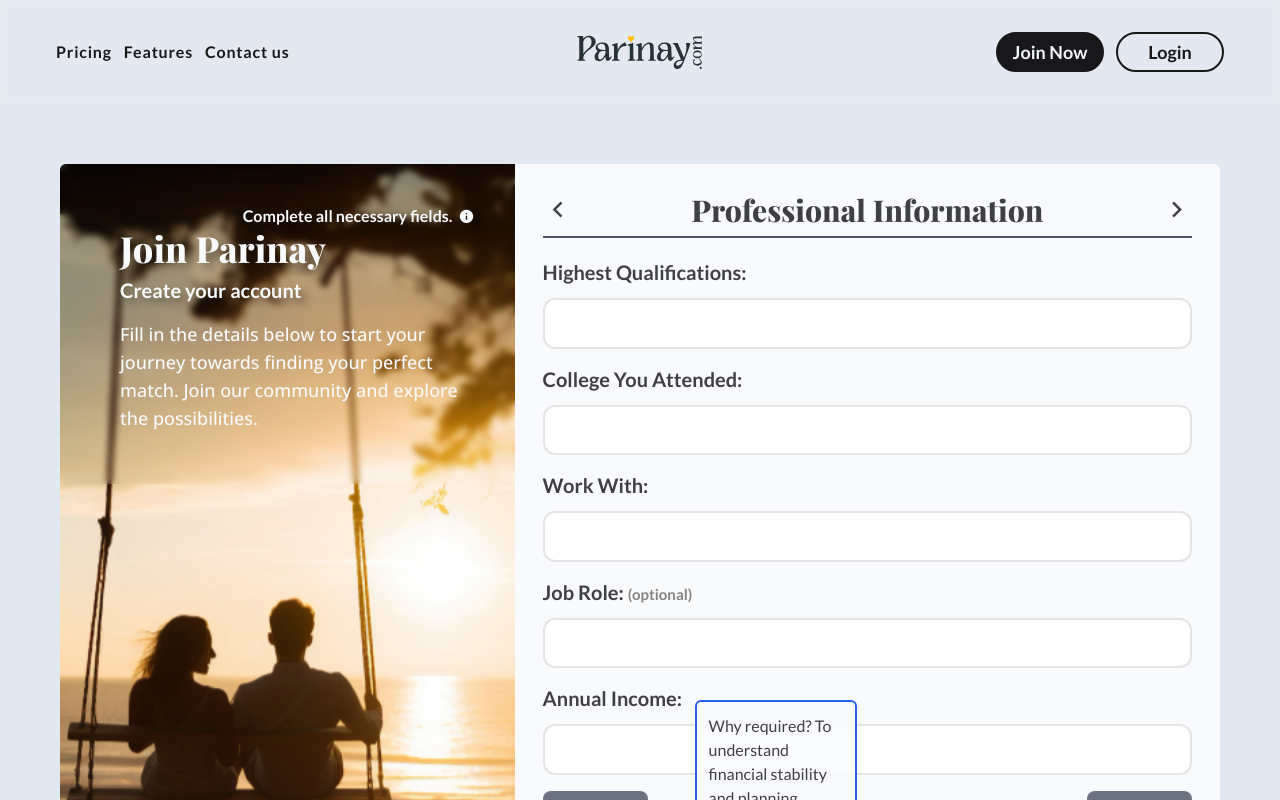
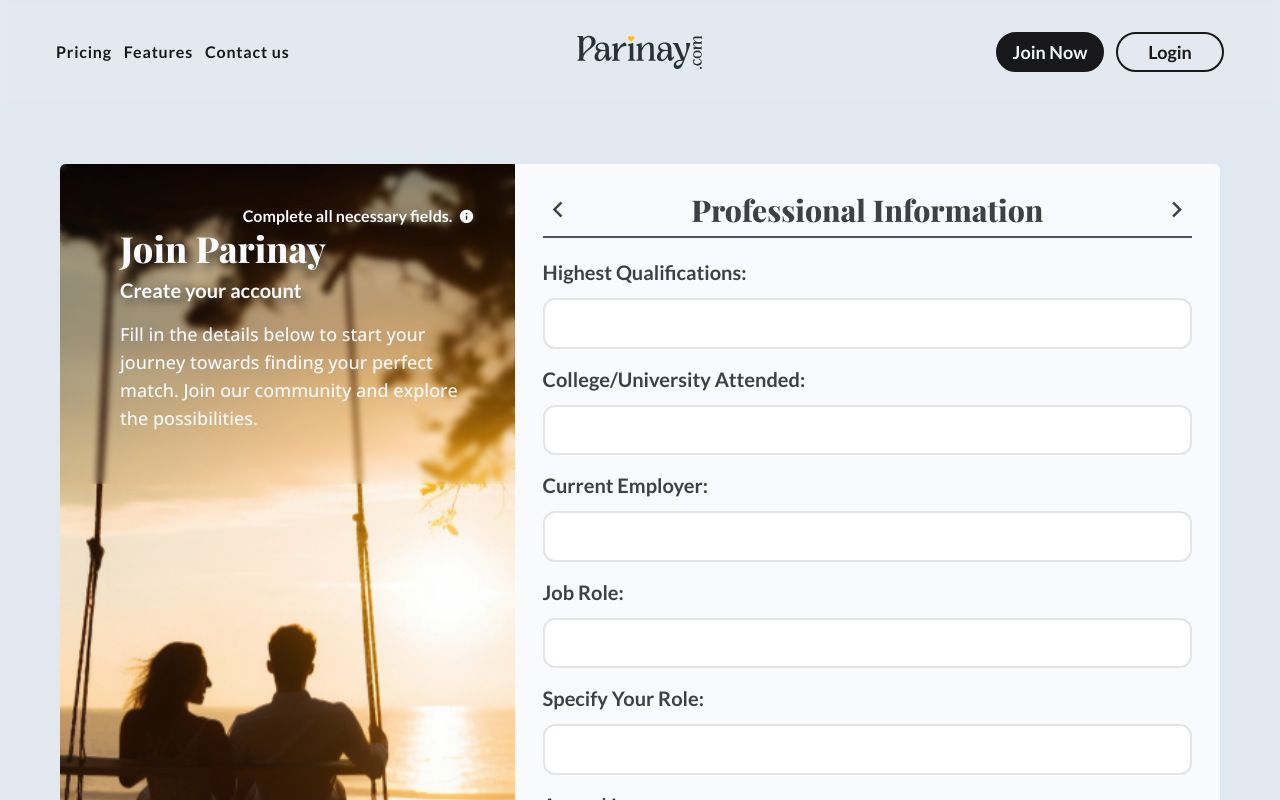
Before and after one commit to JyotiInHex/Parinay, a React (Create React App) app: page /register in a window 1280 px wide. Shown: the top 800 px of the page. Built offline with nearby package versions, Linux system fonts and the light colour scheme; the HTML template or start-up script is replaced by a standard one; a web font is replaced by a local one.

Commit message:
today last

```diff
--- a/src/auth/register.jsx
+++ b/src/auth/register.jsx
@@ -1,6 +1,7 @@
-import React, { useState } from "react";
+import React, {useState} from "react";
 import registerBg from "../assets/registration-1.webp";
 import validation from "./validation";
+
 import {
   profileFor,
   genders,
@@ -14,6 +15,7 @@ import {
   pets,
   qualifications,
   workWith,
+  jobRole,
   incomeList,
 } from "../data/formData";
 
@@ -42,6 +44,7 @@ const Register = () => {
     collegeName: "",
     workWith: "",
     jobRole: "",
+    additionalJobRole:"",
     annualIncome: "",
   });
   const [animation, setAnimation] = useState("");
@@ -78,6 +81,7 @@ const Register = () => {
   const handleSubmission = (e) => {
     e.preventDefault();
   };
+
   return (
     <>
       <div className="relative w-full h-auto p-5">
@@ -108,7 +112,7 @@ const Register = () => {
             </p>
           </div>
           <form
-            className="w-full h-auto bg-slate-50 rounded-r-md overflow-x-clip"
+            className="registrationForm w-full h-auto bg-slate-50 rounded-r-md overflow-x-clip"
             method="POST"
             onSubmit={handleSubmission}
           >
@@ -299,7 +303,7 @@ const Register = () => {
                         type="button"
                         onClick={handleNext}
                       >
-                        Next{" "}
+                        Next
                         <i className="ri-arrow-right-s-line text-end font-medium"></i>
                       </button>
                     </div>
@@ -464,7 +468,7 @@ const Register = () => {
                         type="button"
                         onClick={handlePrev}
                       >
-                        <i className="ri-arrow-left-s-line text-end font-medium"></i>{" "}
+                        <i className="ri-arrow-left-s-line text-end font-medium"></i>
                         Back
                       </button>
                       <button
@@ -472,7 +476,7 @@ const Register = () => {
                         type="button"
                         onClick={handleNext}
                       >
-                        Next{" "}
+                        Next
                         <i className="ri-arrow-right-s-line text-end font-medium"></i>
                       </button>
                     </div>
@@ -792,7 +796,7 @@ const Register = () => {
                         type="button"
                         onClick={handlePrev}
                       >
-                        <i className="ri-arrow-left-s-line text-end font-medium"></i>{" "}
+                        <i className="ri-arrow-left-s-line text-end font-medium"></i>
                         Back
                       </button>
                       <button
@@ -800,7 +804,7 @@ const Register = () => {
                         type="button"
                         onClick={handleNext}
                       >
-                        Next{" "}
+                        Next
                         <i className="ri-arrow-right-s-line text-end font-medium"></i>
                       </button>
                     </div>
@@ -852,7 +856,7 @@ const Register = () => {
                                   key={category}
                                 >
                                   <div className="px-4 py-2 text-xl text-center font-opensans font-semibold bg-zinc-100">
-                                    -{category} -
+                                    -{category}-
                                   </div>
                                   {qualifications[category].map((HQ, index) => (
                                     <label
@@ -878,13 +882,13 @@ const Register = () => {
                       </div>
                     </label>
 
-                    {/* School/College You Attended */}
+                    {/* College/University Attended */}
                     <label
                       className="relative flex flex-col gap-3 mb-4"
                       htmlFor="College You Attended"
                     >
                       <h3 className="text-xl font-lato font-semibold">
-                        College You Attended:{" "}
+                        College/University Attended:
                         {formData.qualifications === "preferred not to say" && (
                           <span className="optional">(optional)</span>
                         )}
@@ -909,13 +913,13 @@ const Register = () => {
                       />
                     </label>
 
-                    {/*  Work With */}
+                    {/*  Current Employer */}
                     <label
                       className="relative flex flex-col gap-3 mb-4"
-                      htmlFor="Work With"
+                      htmlFor="Current Employer"
                     >
                       <h3 className="text-xl font-lato font-semibold">
-                        Work With:
+                        Current Employer:
                       </h3>
                       {errors.workWith && (
                         <p className="error">{errors.workWith}</p>
@@ -925,7 +929,7 @@ const Register = () => {
                           className="outline-none border-2 border-zinc-200 rounded-xl w-full py-3 px-4 text-lg font-lato font-semibold text-zinc-800 leading-tight cursor-pointer transition-all focus:border-blue-500"
                           type="text"
                           name="workWith"
-                          id="Work With"
+                          id="Current Employer"
                           value={formData.workWith}
                           readOnly
                           onClick={() => {
@@ -961,18 +965,97 @@ const Register = () => {
                       </div>
                     </label>
 
-                    {/* Job Role */}
-                    <label className="flex flex-col gap-3 mb-4" htmlFor="Job Role">
+                    {/*  Job Role */}
+                    <label
+                      className="relative flex flex-col gap-3 mb-4"
+                      htmlFor="Job Role"
+                    >
                       <h3 className="text-xl font-lato font-semibold">
-                        Job Role: <span className="optional">(optional)</span>
+                        Job Role:
                       </h3>
+                      {errors.jobRole && (
+                        <p className="error">{errors.jobRole}</p>
+                      )}
+                      <div className="relative">
+                        <input
+                          className="outline-none border-2 border-zinc-200 rounded-xl w-full py-3 px-4 text-lg font-lato font-semibold text-zinc-800 leading-tight cursor-pointer transition-all focus:border-blue-500"
+                          type="text"
+                          name="jobRole"
+                          id="Job Role"
+                          value={formData.jobRole}
+                          readOnly
+                          onClick={() => {
+                            setIsDropdownOpen(!isDropdownOpen);
+                            setToggleDropdown("jobRole");
+                          }}
+                        />
+                        {!isDropdownOpen &&
+                          toggleDropdown === "jobRole" && (
+                            <div
+                              className="absolute w-full h-fit max-h-[350px] mt-1 bg-white border-2 border-zinc-200 overflow-x-hidden overflow-y-auto rounded-xl z-10"
+                              id="dropDownBox"
+                            >
+                              {Object.keys(jobRole).map((category) => (
+                                <div
+                                  className="flex flex-col gap-2"
+                                  key={category}
+                                >
+                                  <div className="px-4 py-2 text-xl text-center font-opensans font-semibold bg-zinc-100">
+                                    -{category}-
+                                  </div>
+                                  {
+                                  jobRole[category].map((role, index) => (
+                                    <label
+                                      key={index}
+                                      className="py-2 px-10 text-lg font-lato font-semibold cursor-pointer hover:bg-gray-100"
+                                      htmlFor={role.toLowerCase()}
+                                    >
+                                      <input
+                                        type="radio"
+                                        name="jobRole"
+                                        id={role.toLowerCase()}
+                                        className="w-fit h-5 hidden"
+                                        value={role.toLowerCase()}
+                                        onChange={handleChange}
+                                      />
+                                      {role}
+                                    </label>
+                                  ))}
+                                </div>
+                              ))}
+                            </div>
+                          )}
+                      </div>
+                    </label>
+
+                    {/* Specify Your Role */}
+                    <label
+                      className="relative flex flex-col gap-3 mb-4"
+                      htmlFor="Specify Your Role"
+                    >
+                      <h3 className="text-xl font-lato font-semibold">
+                        Specify Your Role:
+                        {formData.jobRole !== "" && formData.jobRole !== "other" && (
+                          <span className="optional">(optional)</span>
+                        )}
+                      </h3>
+                      {formData.additionalJobRole === "" && errors.additionalJobRole && (
+                        <p className="error">{errors.additionalJobRole}</p>
+                      )}
                       <input
                         className="outline-none border-2 border-zinc-200 rounded-xl w-full py-3 px-4 text-lg font-lato font-semibold text-zinc-800 leading-tight transition-all focus:border-blue-500"
-                        id="Job Role"
+                        id="Specify Your Role"
                         type="text"
-                        name="jobRole"
-                        value={formData.jobRole}
+                        name="additionalJobRole"
+                        value={`${
+                          formData.jobRole !== "" && formData.jobRole !== "other"
+                            ? "No filing required."
+                            : formData.additionalJobRole
+                        }`}
                         onChange={handleChange}
+                        disabled={
+                          formData.jobRole !== "" && formData.jobRole !== "other"
+                        }
                       />
                     </label>
 
@@ -981,12 +1064,13 @@ const Register = () => {
                       className="relative flex flex-col gap-3 mb-4"
                       htmlFor="Annual Income"
                     >
-                      <h3 className="text-xl font-lato font-semibold">
+                      <h3 className="text-xl font-lato font-semibold group">
                         Annual Income:
+                        <i className="ri-question-fill ml-1 text-base font-normal cursor-help"></i>
+                        <div className="py-1 px-3 absolute left-40 top-0 w-fit h-fit rounded-md bg-[#41414185] backdrop-blur-sm text-base text-slate-50 font-lato font-medium drop-shadow-md opacity-0 invisible transition-all group-hover:opacity-100 group-hover:visible">
+                          <b>Why required?</b>&nbsp; To understand financial stability and planning.
+                        </div>
                       </h3>
-                      <div className="anyQuery absolute left-[9.5em] top-4 z-30 w-[25%] h-fit border-2 border-blue-600 bg-[#f8fafc85] backdrop-blur-sm p-3 rounded-md text-base text-zinc-700 font-lato font-medium transition-all">
-                        Why required? To understand financial stability and planning.
-                      </div>
                       {errors.annualIncome && (
                         <p className="error">{errors.annualIncome}</p>
                       )}
@@ -1030,13 +1114,14 @@ const Register = () => {
                           )}
                       </div>
                     </label>
+
                     <div className="flex flex-row justify-between items-center w-full h-auto">
                       <button
                         className="self-end w-fit h-auto px-5 py-2 bg-gray-500 rounded-lg flex justify-between items-center text-xl text-slate-100 font-opensans font-medium transition-all hover:bg-gray-600"
                         type="button"
                         onClick={handlePrev}
                       >
-                        <i className="ri-arrow-left-s-line text-end font-medium"></i>{" "}
+                        <i className="ri-arrow-left-s-line text-end font-medium"></i>
                         Back
                       </button>
                       <button
@@ -1044,7 +1129,7 @@ const Register = () => {
                         type="button"
                         onClick={handleNext}
                       >
-                        Next{" "}
+                        Next
                         <i className="ri-arrow-right-s-line text-end font-medium"></i>
                       </button>
                     </div>
--- a/src/data/formData.jsx
+++ b/src/data/formData.jsx
@@ -126,8 +126,21 @@ export let interest = [
   "Wildlife Conservation",
   "Nothing",
 ];
-export let mostLikes = ["Listening Music", "Reading Book", "Watching Movie", "Nothing"];
-export let pets = ["Birds", "Cat", "Dog", "Ducks", "Fish", "Rabbits", "Nothing"];
+export let mostLikes = [
+  "Listening Music",
+  "Reading Book",
+  "Watching Movie",
+  "Nothing",
+];
+export let pets = [
+  "Birds",
+  "Cat",
+  "Dog",
+  "Ducks",
+  "Fish",
+  "Rabbits",
+  "Nothing",
+];
 export let qualifications = {
   "Doctorate Level": [
     "Ph.D. in Science",
@@ -139,7 +152,7 @@ export let qualifications = {
     "Ph.D. in Agriculture",
     "Ph.D. in Law",
     "Ph.D. in Education",
-    "D.Sc. (Doctor of Science)"
+    "D.Sc. (Doctor of Science)",
   ],
   "Postgraduate Level": [
     "M.A. (Master of Arts)",
@@ -151,7 +164,7 @@ export let qualifications = {
     "M.Ed. (Master of Education)",
     "M.S.W. (Master of Social Work)",
     "M.L.I.Sc. (Master of Library and Information Science)",
-    "M.D. (Doctor of Medicine)"
+    "M.D. (Doctor of Medicine)",
   ],
   "Undergraduate Level": [
     "B.A. (Bachelor of Arts)",
@@ -163,7 +176,7 @@ export let qualifications = {
     "B.S.W. (Bachelor of Social Work)",
     "B.L.I.Sc. (Bachelor of Library and Information Science)",
     "B.B.A. (Bachelor of Business Administration)",
-    "B.Pharma (Bachelor of Pharmacy)"
+    "B.Pharma (Bachelor of Pharmacy)",
   ],
   "Diploma Level": [
     "Engineering Diploma",
@@ -175,7 +188,7 @@ export let qualifications = {
     "Diploma in Education",
     "Diploma in Fine Arts",
     "Diploma in Hospitality Management",
-    "Diploma in Graphic Design"
+    "Diploma in Graphic Design",
   ],
   "Higher Secondary Level": [
     "Higher Secondary (12th Grade) - Science",
@@ -187,7 +200,7 @@ export let qualifications = {
     "Higher Secondary (12th Grade) - Business Studies",
     "Higher Secondary (12th Grade) - Agriculture",
     "Higher Secondary (12th Grade) - Engineering",
-    "Higher Secondary (12th Grade) - Medicine"
+    "Higher Secondary (12th Grade) - Medicine",
   ],
   "Professional Certification": [
     "Chartered Accountant (CA)",
@@ -199,7 +212,7 @@ export let qualifications = {
     "Certified Information Systems Auditor (CISA)",
     "Certified Information Systems Security Professional (CISSP)",
     "Certified Professional in Human Resources (PHR)",
-    "Certified Financial Planner (CFP)"
+    "Certified Financial Planner (CFP)",
   ],
   "Other Qualifications": [
     "Trade Certificate (e.g., Electrician, Plumber)",
@@ -213,10 +226,7 @@ export let qualifications = {
     "Certificate in Event Management",
     "Certificate in Yoga Instruction",
   ],
-  "Others":[
-    "Secondary School",
-    "Preferred Not to say",
-  ]
+  Others: ["Secondary School", "Preferred Not to say"],
 };
 export let workWith = [
   "Business",
@@ -224,7 +234,74 @@ export let workWith = [
   "Private Job",
   "Self Employed",
   "Not Working",
-]
+];
+export let jobRole = {
+  "Business": [
+    "Manufacturing",
+    "Retail",
+    "Finance & Banking",
+    "Hospitality & Tourism",
+    "Real Estate",
+    "IT & Software Services",
+    "Media & Entertainment",
+    "Healthcare & Pharmaceuticals",
+    "Agriculture & Farming",
+    "Transport & Logistics",
+    "Wholesale & Distribution",
+    "Other",
+  ],
+  "Government Job": [
+    "Civil Services",
+    "Public Administration",
+    "Defense & Police",
+    "Education",
+    "Healthcare",
+    "Public Works",
+    "Finance & Taxation",
+    "Public Transportation",
+    "Social Services",
+    "Energy & Utilities",
+    "Postal Services",
+    "Other",
+  ],
+  "Private Job":[
+    "IT & Software Services",
+    "Healthcare",
+    "Education",
+    "Finance & Banking",
+    "Legal Services",
+    "Manufacturing",
+    "Retail",
+    "Media & Entertainment",
+    "Hospitality & Tourism",
+    "Construction & Real Estate",
+    "Transport & Logistics",
+    "Marketing & Advertising",
+    "Other",
+  ],
+  "Self-Employed":[
+    "Freelancing",
+    "Consultancy",
+    "Small Business Owner",
+    "Arts & Crafts",
+    "Agriculture & Farming",
+    "IT & Software Services",
+    "Healthcare",
+    "Education",
+    "Legal Services",
+    "Real Estate",
+    "Media & Entertainment",
+    "Marketing & Advertising",
+    "Other",
+  ],
+  "Not Working":[
+    "Homemaker",
+    "Retired",
+    "Student",
+    "Looking for Job",
+    "Not Seeking Employment",
+  ],
+};
 export let incomeList = [
   "No Income",
   "Up to ₹1 Lakh",
@@ -241,4 +318,4 @@ export let incomeList = [
   "₹50 Lakhs to ₹75 Lakhs",
   "₹75 Lakhs to ₹1 Crore",
   "₹1 Crore & above",
-]
+];
```
Also changed, not shown: src/auth/validation.jsx (+8 -0 lines), src/index.css (line endings or trailing spaces).
